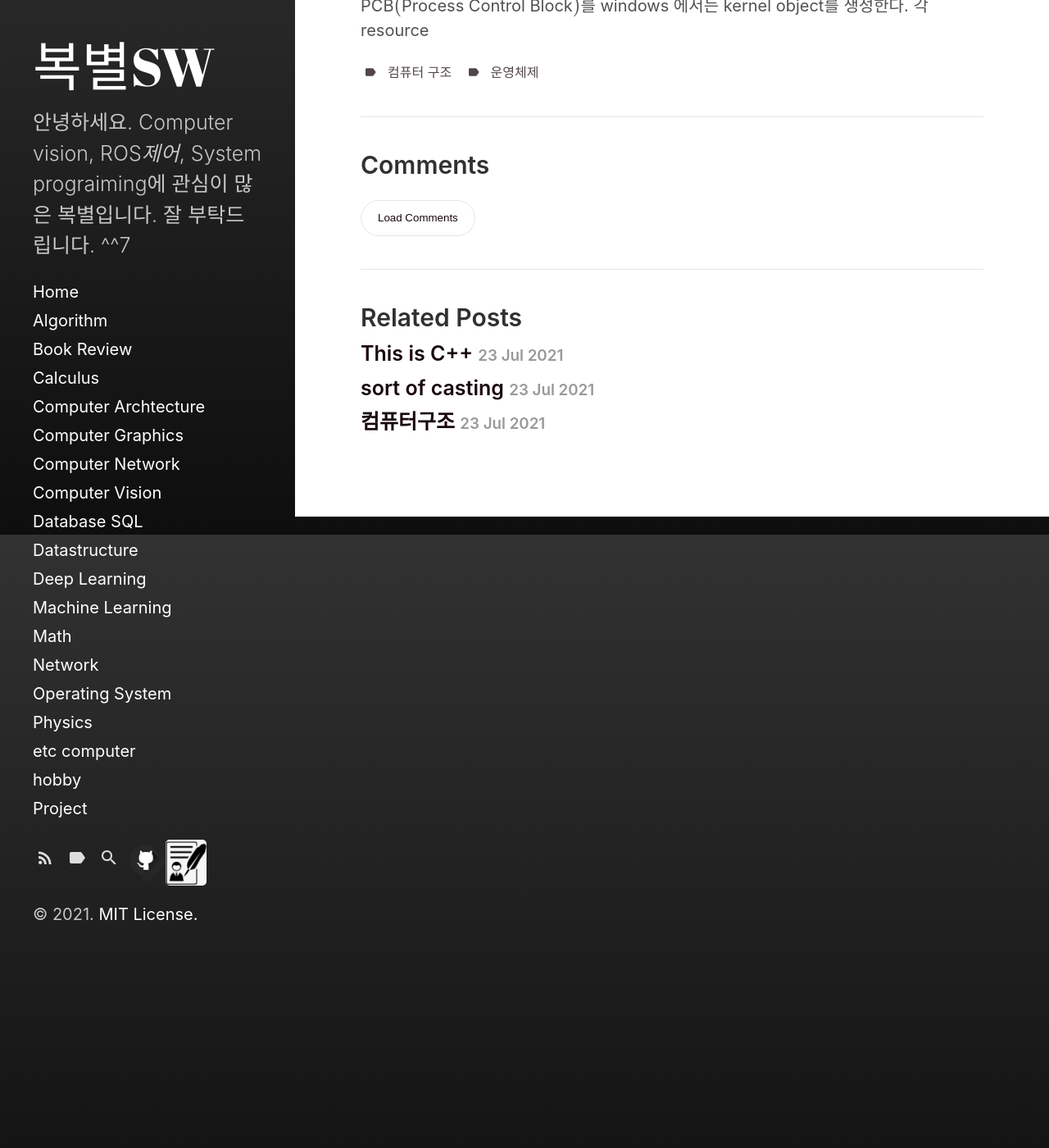
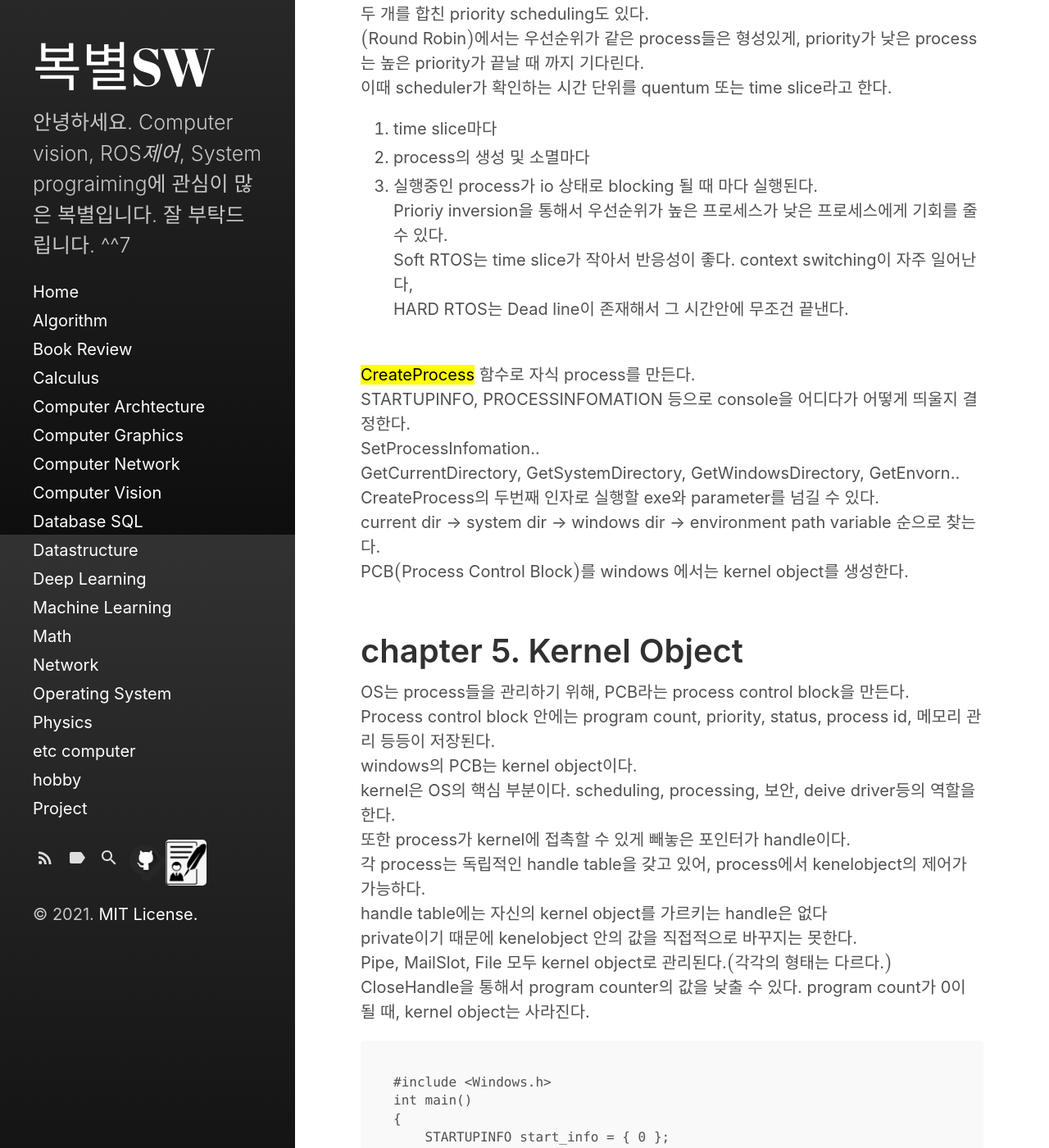
Before and after one commit to luckydipper/luckydipper.github.io, a Jekyll site: the page built from _posts/2021-08-11-Book Review-windows system programing.md, in a window 1280 px wide and 1400 px high, scrolled down 5648 px. Shown: the whole window at 82% size. Built offline with Jekyll 4.4.1, drawn with Linux system fonts in a browser that asks for light colours; formulas are drawn with MathJax 3; some of the changed text lies outside the part shown.

Commit message:
[add] - chapter 3,4,5
It contain process and Process Control block

````diff
--- a/_posts/2021-08-11-Book Review-windows system programing.md
+++ b/_posts/2021-08-11-Book Review-windows system programing.md
@@ -170,19 +170,88 @@
 polimorphic 자료형을 제공한다. Linux에서는 호환성을 갖지 않는다.<br>
 <br>
 
-# chapter 3.  Process
+# chapter 3, 4. 9. Process Scheduling
 메인 메모리와 register chache에 올라가서 돌아가는 프로그램을 process라고한다. <br>
 process의 구조는 data, instruction, heap, stack 4개의 section으로 구성된다. 각 프로세스들은 독립된 우선순위와 메모리 공간을 갖는다.<br>
 process는 크게 3가지로 나뉜다. run$($cpu에서 연산 중$)$, Block$($IO 연산 중$)$, Ready$($OS에 의해 context switching이 언제든 가능하다.$)$<br>
 이런 process들이 context switching 하며 돌아가는 프로그램을 multi processing이라고 한다.<br>
-OS는 scheduler를 통해 context switching을 한다.<br>
+OS는 scheduler를 통해 context switching을 한다. 한 process가 다른 process의 cpu 점유 시간까지 먹고 있는 상태를 starvation 이라고 한다.<br>
 scheduling algorithm은 선점형$($preemption$)$ 비선점형$($non-preemption$)$ 방식이 있다.<br>
-non-preemption 방식에는 FIFO, Sortest Job First, HRN $($대기 시간과 실행 시간을 혼합하여 결정$)$
-preemption 방식에는 라운드 로빈$($Round Robin$)$, MultiLevel Queue, MultiLevel Feedback Queue
+
+non-preemption 방식에는 FIFO, Sortest Job First, HRN $($대기 시간과 실행 시간을 혼합하여 결정$)$<br>
+preemption 방식에는 라운드 로빈$($Round Robin$)$, MultiLevel Queue, MultiLevel Feedback Queue<br>
+두 개를 합친 priority scheduling도 있다.<br>
+$($Round Robin$)$에서는 우선순위가 같은 process들은 형성있게, priority가 낮은 process는 높은 priority가 끝날 때 까지 기다린다.<br>
+이때 scheduler가 확인하는 시간 단위를 quentum 또는 time slice라고 한다. <br>
+1. time slice마다<br>
+2. process의 생성 및 소멸마다<br>
+3. 실행중인 process가 io 상태로 blocking 될 때 마다 실행된다.<br>
+Prioriy inversion을 통해서 우선순위가 높은 프로세스가 낮은 프로세스에게 기회를 줄 수 있다.<br>
+Soft RTOS는 time slice가 작아서 반응성이 좋다. context switching이 자주 일어난다, <br>
+HARD RTOS는 Dead line이 존재해서 그 시간안에 무조건 끝낸다.<br>
+<br>
+
+<mark>CreateProcess</mark> 함수로 자식 process를 만든다.<Br>
+STARTUPINFO, PROCESSINFOMATION 등으로 console을 어디다가 어떻게 띄울지 결정한다.<br>
+SetProcessInfomation..<br>
+GetCurrentDirectory, GetSystemDirectory, GetWindowsDirectory, GetEnvorn.. <br>
+CreateProcess의 두번째 인자로 실행할 exe와 parameter를 넘길 수 있다. <br>
+current dir -> system dir -> windows dir -> environment path variable 순으로 찾는다. <br>
+PCB$($Process Control Block$)$를 windows 에서는 kernel object를 생성한다. <br>
+<br>
 
 
+# chapter 5. Kernel Object
+OS는 process들을 관리하기 위해, PCB라는 process control block을 만든다.<br>
+Process control block 안에는 program count, priority, status, process id, 메모리 관리 등등이 저장된다.<br>
+windows의 PCB는 kernel object이다.<br>
+kernel은 OS의 핵심 부분이다. scheduling, processing, 보안, deive driver등의 역할을 한다.<br>
+또한 process가 kernel에 접촉할 수 있게 빼놓은 포인터가 handle이다.<br>
+각 process는 독립적인 handle table을 갖고 있어, process에서 kenelobject의 제어가 가능하다.<br>
+handle table에는 자신의 kernel object를 가르키는 handle은 없다<br>
+private이기 때문에 kenelobject 안의 값을 직접적으로 바꾸지는 못한다. <br>
+Pipe, MailSlot, File 모두 kernel object로 관리된다.$($각각의 형태는 다르다.$)$<br>
+CloseHandle을 통해서 program counter의 값을 낮출 수 있다. program count가 0이 될 때, kernel object는 사라진다. <br>
+```
+#include <Windows.h>
+int main()
+{
+    STARTUPINFO start_info = { 0 };
+    PROCESS_INFO process_info = {0};
+    process_info.hProcess;
+    process_info.hThread;
+    HANDLE a = GetCurrentProcess();
+    TCHAR command[] = _T("AdderProcess.exe 1 2");
+    STARTUPINFO start_info{ 0 };
+    start_info.cb = sizeof(start_info);
 
-CreateProcess
+    PROCESS_INFORMATION process_info{ 0 };
 
-PCB$($Process Control Block$)$를 windows 에서는 kernel object를 생성한다.
-각 resource
+    bool is_run =CreateProcess(
+        NULL, // 생성할 프로세스의 실행 파일 이름, 경로 추가지정 가능
+        command, // 원래 command를 여기다 치고, 위에는 process 이름
+        NULL, // p보안
+        NULL, // t보안
+        TRUE, // 상속여부
+        NULL, //  CREATE_NEW_CONSOLE, process특성 우선순위나 새로운 process만들 때.
+        NULL, // 환경 변수 블럭
+        NULL, // 생성하는 프로세스의 현재 디렉터리를 설정
+        &start_info,
+        &process_info
+    );
+
+    //block 상태에서 child process가 끝날 때 까지 기다림
+    WaitForSingleObject(process_info.hProcess, INFINITE)
+
+
+    //정상적으로 종료됐는지 부모가 child kernel object의 handle을 가지고 확인가능!
+    GetExitCodeProcess(process_info.hProcess, &state);
+
+
+    //자식 process와 연결을 끊음. program counter를 1 낮춤
+    CloseHandle(process_info.hProcess);
+    CloseHandle(process_info.hThread);
+
+    //TerminateProcess로 프로세스 종료 가능
+}
+```
````
Also changed, not shown: other parts of _posts/2021-08-11-Book Review-windows system programing.md (+2 -2 lines).
